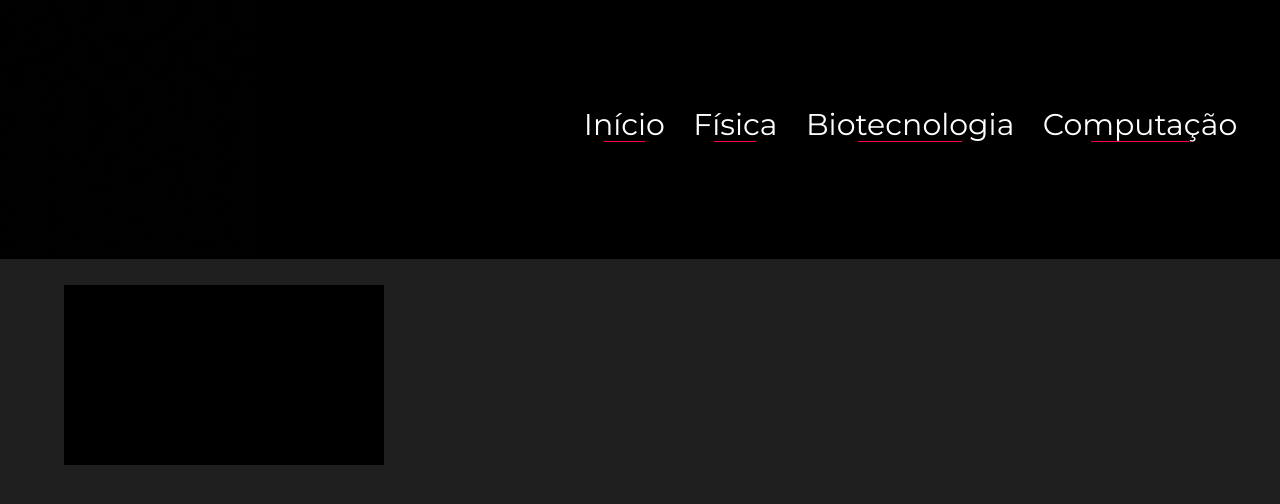
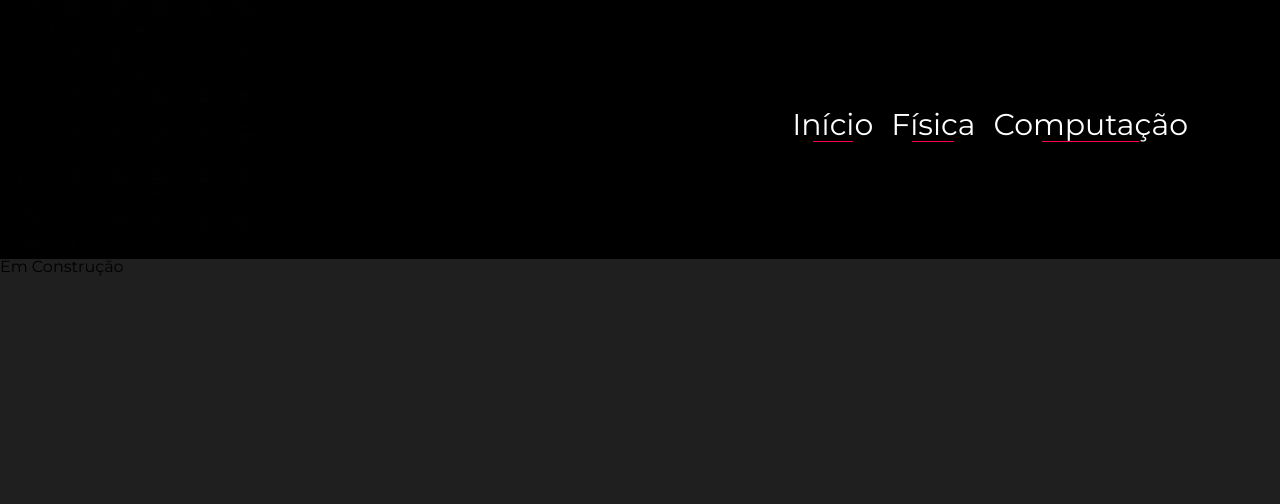
Before and after one commit to heroideallstar/heroideallstar_portfolio, a plain HTML site: page Computação.html in a window 1280 px wide. Drawn offline with Linux system fonts and the light colour scheme; a web font is replaced by a local one.

Commit message:
Update Computação.html

```diff
--- a/Computação.html
+++ b/Computação.html
@@ -19,14 +19,12 @@
           <ul>
             <li><a href="index.html" class="link-linha">Início</a></li>
             <li><a href="Fisica.html" class="link-linha">Física</a></li>
-            <li><a href="Biotecnologia.html" class="link-linha">Biotecnologia</a></li>
             <li><a href="Computação.html" class="link-linha"> Computação </a></li>
           </ul>
         </nav>
       </div>
     </header>
 
-    <h4><a href="https://github.com/heroideallstar/programacaoEM-3tri">
-    <img id = "repositorio" src="repositorio.gif"></a></h4>
+    <h4> Em Construção </h4>
   </body>
 </html>
```
